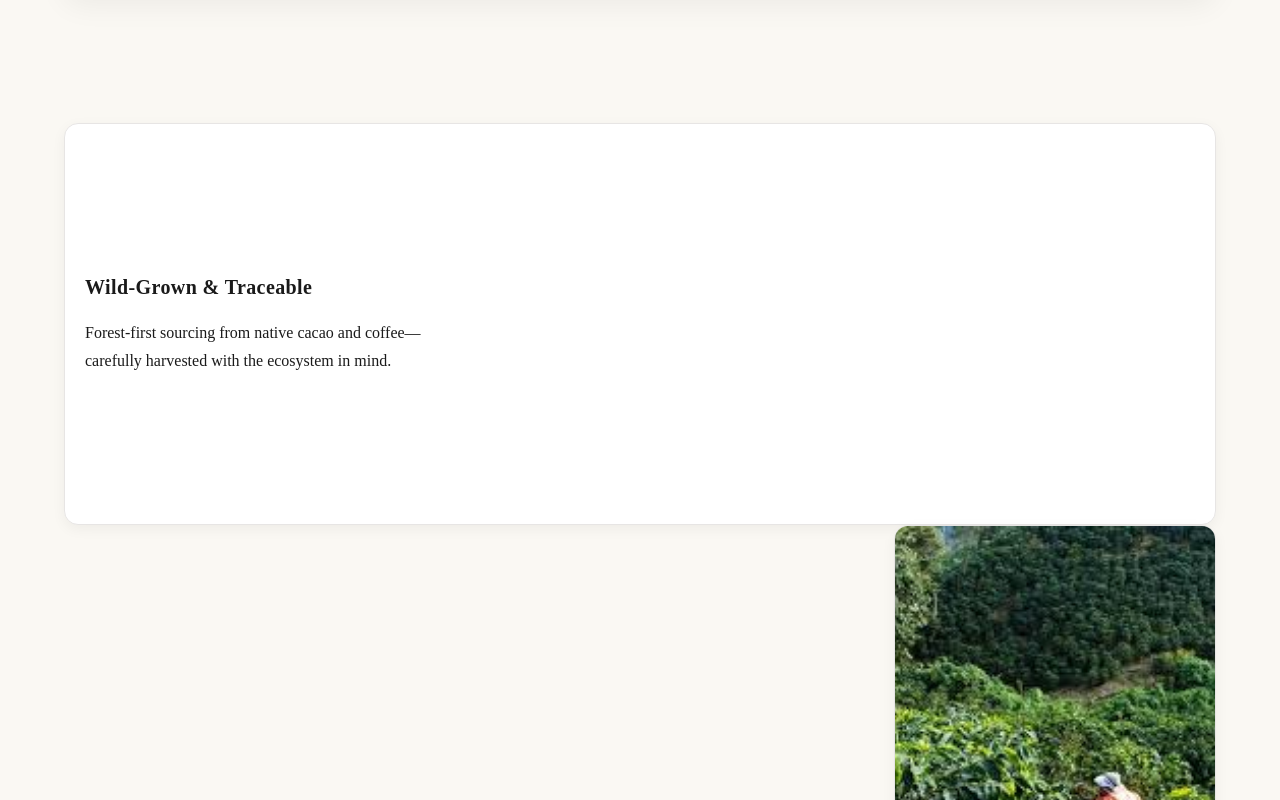
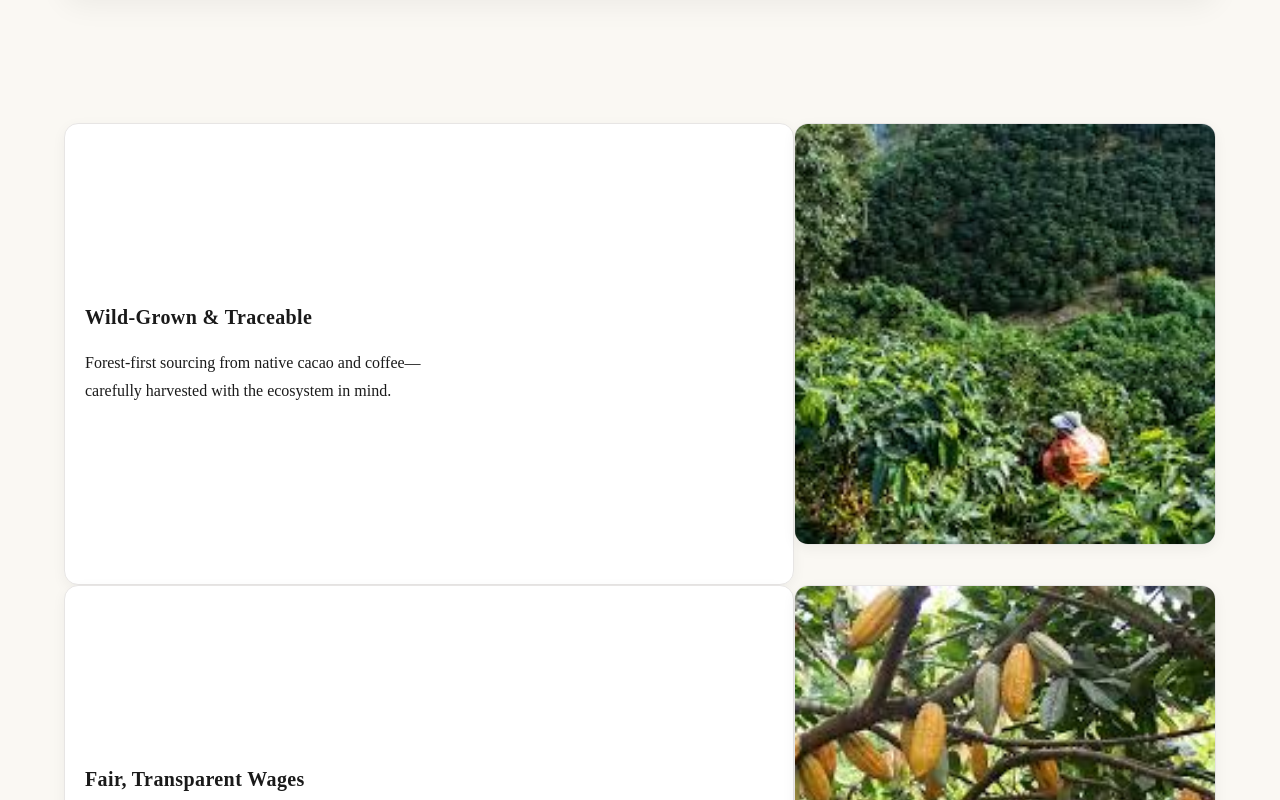
Before and after one commit to arvindasp/sabor-selva, a Next.js app: page / in a window 1280 px wide. Shown: the part 980-1780 px from the top of the page. Built offline with nearby package versions, Linux system fonts and the light colour scheme.

Commit message:
same row

```diff
--- a/src/app/page.tsx
+++ b/src/app/page.tsx
@@ -94,7 +94,7 @@ export default function HomePage() {
         </div>
       </section>
 
-      {/* MISSION — three paired boxes: text LEFT, image RIGHT (same row) */}
+     {/* MISSION — three paired boxes: text LEFT, image RIGHT (always same row) */}
 <section id="mission" className="container section scroll-mt-[110px]">
   <div className="space-y-10">
     {[
@@ -119,30 +119,37 @@ export default function HomePage() {
     ].map((card, i) => (
       <div
         key={card.title}
-        className="grid grid-cols-1 sm:grid-cols-[1fr_auto] items-stretch gap-6"
+        className="grid grid-cols-[1fr_auto] items-stretch gap-4 sm:gap-6"
       >
-        {/* TEXT CARD (left) */}
+        {/* TEXT CARD (left) — HALF padding, height matches image */}
         <article
           className="card opacity-0 translate-y-3 transition-all duration-700"
           data-reveal
           style={{ transitionDelay: `${i * 80}ms` }}
         >
-          {/* Shorter padding so it fits beside the larger image */}
-          <div className="card-content p-5 md:p-6 min-h-[360px] sm:min-h-[420px] md:min-h-[460px] flex items-center">
-            <div className="max-w-[48ch]">
+          <div
+            className={[
+              // HALF the padding vs before
+              "card-content p-3 sm:p-4 md:p-5",
+              // Match the image height exactly (near-square, responsive)
+              "min-h-[clamp(220px,38vw,420px)]",
+              "flex items-center",
+            ].join(" ")}
+          >
+            <div className="max-w-[46ch]">
               <h3 className="font-bold">{card.title}</h3>
               <p className="mt-2 text-stone-700 leading-relaxed">{card.copy}</p>
             </div>
           </div>
         </article>
 
-        {/* IMAGE CARD (right) — bigger area, near-square */}
+        {/* IMAGE CARD (right) — bigger, near-square, responsive clamp */}
         <div
           className={[
             "card overflow-hidden opacity-0 translate-y-3 transition-all duration-700 justify-self-end",
-            // Wider & taller to look premium—adjust these if needed
-            "w-[320px] sm:w-[360px] md:w-[420px] lg:w-[460px]",
-            "h-[360px] sm:h-[420px] md:h-[460px]",
+            // Width & height use clamp so it fits phones but feels premium on desktop
+            "w-[clamp(160px,38vw,420px)]",
+            "h-[clamp(220px,38vw,420px)]",
           ].join(" ")}
           data-reveal
           style={{ transitionDelay: `${i * 80 + 40}ms` }}
@@ -153,7 +160,7 @@ export default function HomePage() {
               alt={card.title}
               fill
               className="object-cover"
-              sizes="(min-width: 1280px) 460px, (min-width: 1024px) 420px, (min-width: 640px) 360px, 320px"
+              sizes="(min-width:1280px) 420px, (min-width:1024px) 360px, (min-width:640px) 300px, 180px"
               priority={i === 0}
             />
           </div>
```
